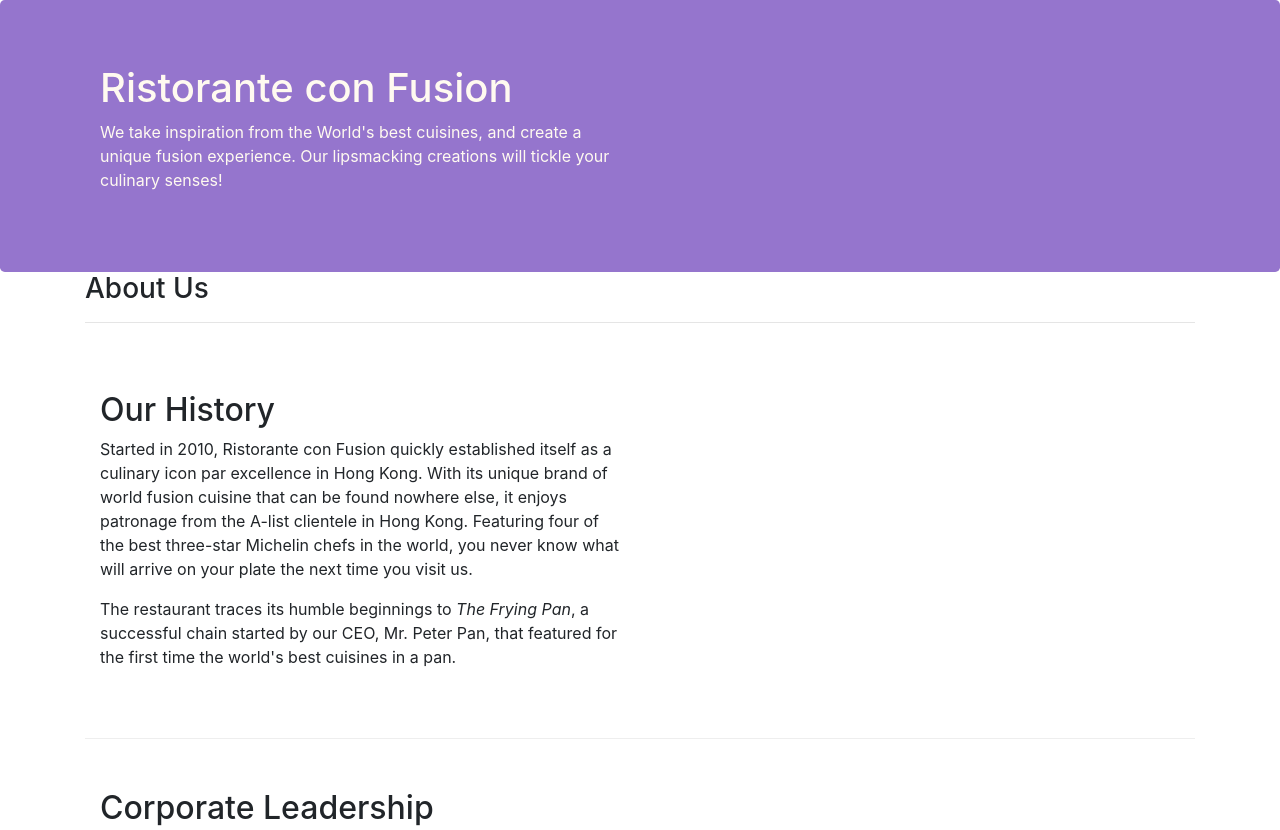
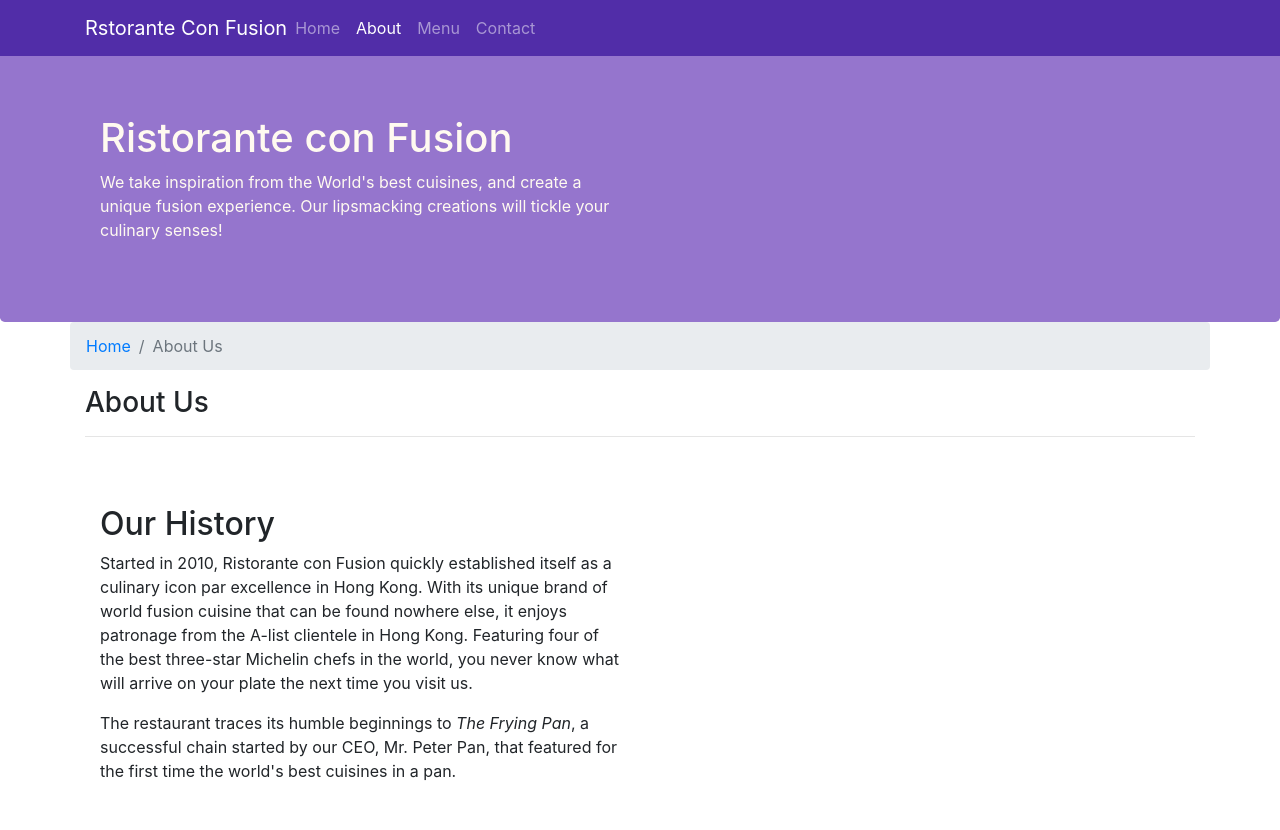
Before and after one commit to SayefEshan/Coursera-front-end-web-UI, a website: page aboutus.html in a window 1280 px wide. Shown: the top 830 px of the page. Drawn offline with nearby package versions, Linux system fonts and the light colour scheme.

Commit message:
Navbar and Breadcrumb

```diff
--- a/aboutus.html
+++ b/aboutus.html
@@ -18,6 +18,35 @@
   </head>
 
   <body>
+    <nav class="navbar navbar-dark navbar-expand-sm fixed-top">
+      <div class="container">
+        <button
+          class="navbar-toggler"
+          type="button"
+          data-toggle="collapse"
+          data-target="#Navbar"
+        >
+          <span class="navbar-toggler-icon"></span>
+        </button>
+        <a class="navbar-brand mr-auto" href="./index.html">Rstorante Con Fusion</a>
+        <div class="collapse navbar-collapse" id="Navbar">
+          <ul class="navbar-nav mr-auto">
+            <li class="nav-item">
+              <a class="nav-link " href="./index.html">Home</a>
+            </li>
+            <li class="nav-item active">
+              <a class="nav-link" href="#">About</a>
+            </li>
+            <li class="nav-item">
+              <a class="nav-link" href="#">Menu</a>
+            </li>
+            <li class="nav-item">
+              <a class="nav-link" href="#">Contact</a>
+            </li>
+          </ul>
+        </div>
+      </div>
+    </nav>
     <header class="jumbotron">
       <div class="container">
         <div class="row row-header">
@@ -35,8 +64,12 @@
     </header>
 
     <div class="container">
-      <div>
-        <div>
+      <div class="row">
+        <ol class="col-12 breadcrumb">
+          <li class="breadcrumb-item"><a href="./index.html">Home</a> </li>
+          <li class="breadcrumb-item active">About Us</li>
+        </ol>
+        <div class="col-12">
           <h3>About Us</h3>
           <hr />
         </div>
@@ -118,7 +151,7 @@
           <div class="col-4 offset-1 col-sm-2">
             <h5>Links</h5>
             <ul class="list-unstyled">
-              <li><a href="#">Home</a></li>
+              <li><a href="./index.html">Home</a></li>
               <li><a href="#">About</a></li>
               <li><a href="#">Menu</a></li>
               <li><a href="#">Contact</a></li>
--- a/css/styles.css
+++ b/css/styles.css
@@ -28,5 +28,12 @@
   margin: 0px;
   background-color: #0f0f0f;
 }
-.list-unstyled {
+
+body {
+  padding: 50px 0px 0px 0px;
+  z-index: 0;
 }
+
+.navbar-dark {
+  background-color: #512da8;
+}
```
Also changed, not shown: index.html (+31 -2 lines).
